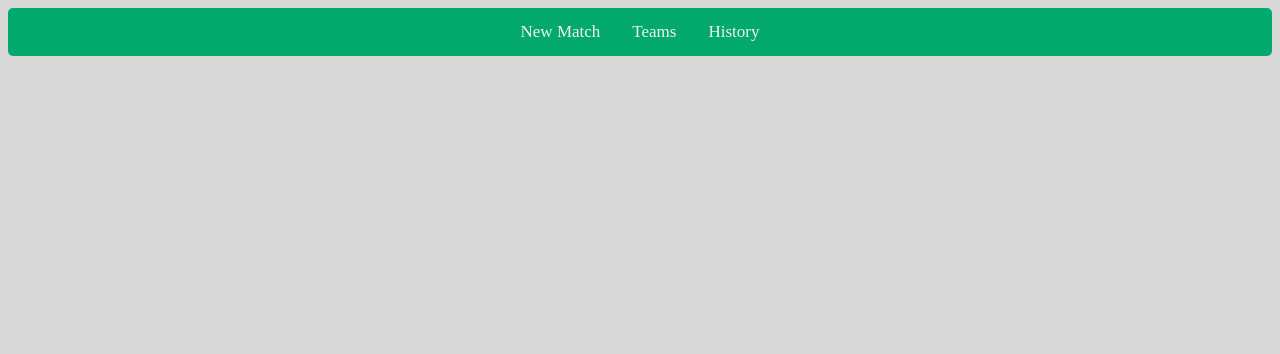
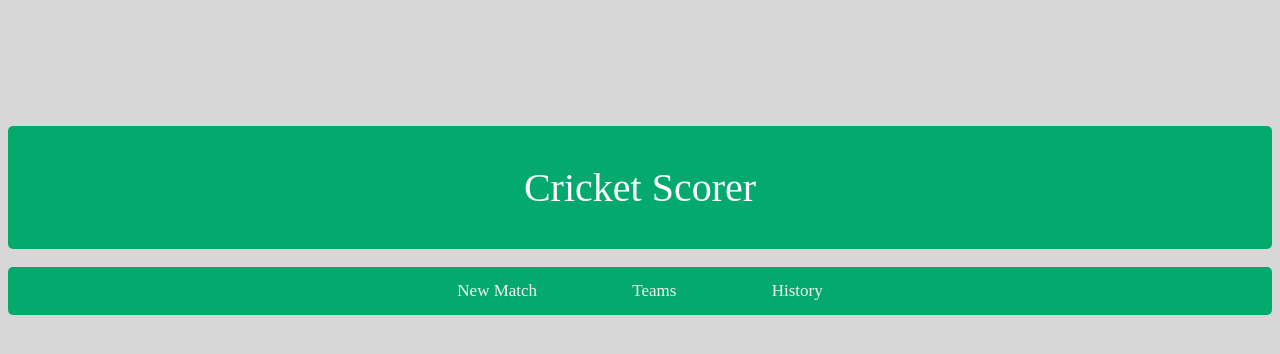
Before and after one commit to mh-sun/Cricket-Score-Board, a website: page single-page/index.html in a window 1280 px wide. Drawn offline with Linux system fonts and the light colour scheme.

Commit message:
module initialized

```diff
--- /dev/null
+++ b/single-page/constants.js
@@ -0,0 +1,15 @@
+import { getValue as nm_f} from './newMatch.js'
+import {getValue as team_f} from './teams.js'
+import { getValue as history_f} from './history.js'
+
+
+let title = 'Cricket Scorer'
+let menu = ['New Match', 'Teams', 'History']
+
+let menu_f = {
+    'New Match': nm_f,
+    'Teams' : team_f,
+    'History' : history_f
+}
+
+export {title, menu, menu_f}
--- a/single-page/cricket_scorer.js
+++ /dev/null
@@ -1,29 +0,0 @@
-let head = document.getElementsByTagName('head')[0]
-let title = document.getElementsByTagName('title')[0]
-let body = document.getElementsByTagName('body')[0]
-
-// Setting A title
-title.innerText = 'Cricket Scorer'
-
-//Adding CSS
-let css = document.createElement('link')
-css.rel = 'stylesheet'
-css.type = 'text/css'
-css.href = 'cricket-scorer.css'
-head.appendChild(css)
-
-//Adding A DIV
-let div = document.createElement('div')
-div.className = 'topnav content-center'
-
-let new_match = document.createElement('a')
-new_match.innerText = 'New Match'
-
-let teams = document.createElement('a')
-teams.innerText = 'Teams'
-
-let history = document.createElement('a')
-history.innerText = 'History'
-
-div.append(new_match, teams, history)
-body.appendChild(div)
--- /dev/null
+++ b/single-page/history.js
@@ -0,0 +1,5 @@
+function getValue() {
+    console.log('this is from History')
+}
+
+export {getValue}
--- a/single-page/Cricket_Scorer.html
+++ b/single-page/index.html
@@ -5,6 +5,9 @@
     <title>Title</title>
 </head>
 <body>
-<script src="cricket_scorer.js"></script>
+<div id="title"></div>
+<div id="menu"></div>
+<div id="menu-content"></div>
+<script type="module" src="main.js"></script>
 </body>
 </html>
--- a/single-page/cricket-scorer.css
+++ b/single-page/main.css
@@ -21,8 +21,21 @@ body{
     background-color: #ddd;
     color: black;
 }
+.title{
+    text-align: center;
+    font-size: 40px;
+    color: white;
+    padding: 3%;
+    margin-top: 10%;
+}
 .content-center{
     display: flex;
     justify-content: center;
     align-content: center;
+    column-gap: 5%;
 }
+.element-center{
+    display: block;
+    margin-right: auto;
+    margin-left: auto;
+}
--- /dev/null
+++ b/single-page/main.js
@@ -0,0 +1,42 @@
+import * as cons from './constants.js'
+
+function setTitle() {
+    let title = document.getElementById('title')
+    title.textContent = cons.title
+    title.className = 'topnav title element-center'
+
+    let br = document.createElement('br')
+    title.parentNode.insertBefore(br, title.nextSibling)
+
+}
+function setHead(){
+    let head = document.getElementsByTagName('head')[0]
+
+    let css = document.createElement('link')
+    css.rel = 'stylesheet'
+    css.type = 'text/css'
+    css.href = 'main.css'
+    head.appendChild(css)
+}
+
+function createElement(name, textContent,  ...classNames) {
+    let elem = document.createElement(name)
+    elem.textContent = textContent
+
+    classNames.forEach( className => elem.className+= ' ' + className)
+    return elem
+}
+
+function setMenu(){
+    let menu = document.getElementById('menu')
+    cons.menu.forEach( x => {
+        let t = createElement('a', x)
+        t.onclick = cons.menu_f[x]
+        menu.appendChild(t)
+    })
+    menu.className += ' topnav content-center'
+}
+
+setTitle()
+setHead()
+setMenu()
--- /dev/null
+++ b/single-page/newMatch.js
@@ -0,0 +1,5 @@
+function getValue() {
+    console.log('this is from New Match')
+}
+
+export {getValue}
--- /dev/null
+++ b/single-page/teams.js
@@ -0,0 +1,5 @@
+function getValue() {
+    console.log('this is from Teams')
+}
+
+export {getValue}
```
